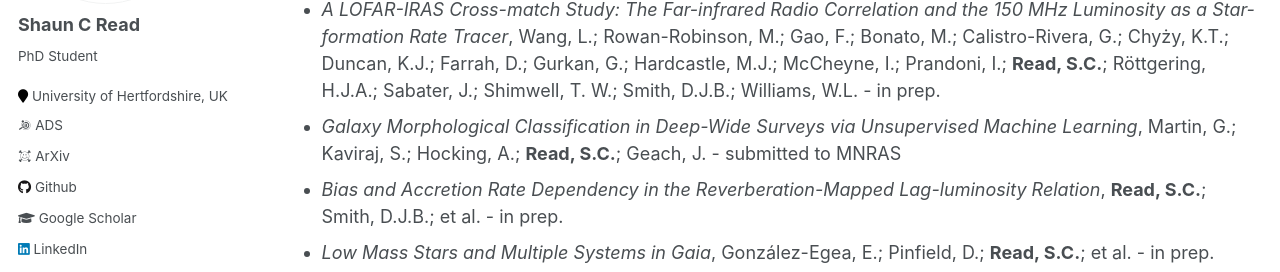
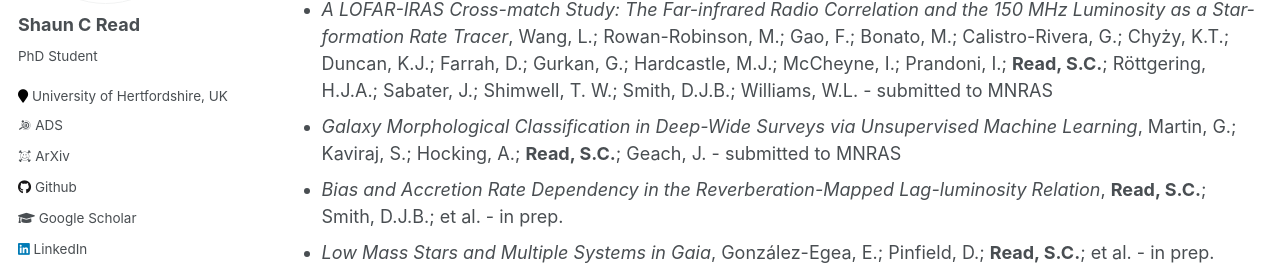
Before and after one commit to philastrophist/philastrophist.github.io, a Jekyll site: the page built from _pages/cv.md, in a window 1280 px wide and 900 px high, scrolled down 2448 px. Shown: the part 207-479 px from the top of the window. Built offline with Jekyll 4.4.1, drawn with Linux system fonts in a browser that asks for light colours; some web fonts are replaced; formulas are drawn with MathJax 3; comment, search, counter and statistics services are not loaded.

```diff
--- a/_generator/info.yml
+++ b/_generator/info.yml
@@ -17,7 +17,7 @@ unpublished:
     year: 2019
 
   - title: "A LOFAR-IRAS Cross-match Study: The Far-infrared Radio Correlation and the 150 MHz Luminosity as a Star-formation Rate Tracer"
-    pub: in prep.
+    pub: "submitted to MNRAS"
     authors: ["Wang, L.", "Rowan-Robinson, M.", "Gao, F.", "Bonato, M.", "Calistro-Rivera, G.", "Chyży, K.T.", "Duncan, K.J.",
               "Farrah, D.", "Gurkan, G.", "Hardcastle, M.J.", "McCheyne, I.", "Prandoni, I.", "Read, S.C.", "Röttgering, H.J.A.",
               "Sabater, J.", "Shimwell, T. W.", "Smith, D.J.B.", "Williams, W.L."]
--- a/_pages/cv.md
+++ b/_pages/cv.md
@@ -116,7 +116,7 @@ Luminosity Relation with LOFAR, Horizon-AGN, and CANDID*, **Read, S.C.**; Smith,
 the 150 MHz Luminosity as a Star-formation Rate Tracer*, Wang, L.; Rowan-Robinson, M.; Gao, F.; Bonato, M.; Calistro-Rivera, G.;
 Chyży, K.T.; Duncan, K.J.; Farrah, D.; Gurkan, G.; Hardcastle, M.J.;
 McCheyne, I.; Prandoni, I.; **Read, S.C.**; Röttgering, H.J.A.; Sabater,
-J.; Shimwell, T. W.; Smith, D.J.B.; Williams, W.L. - in prep.
+J.; Shimwell, T. W.; Smith, D.J.B.; Williams, W.L. - submitted to MNRAS
 * *Galaxy Morphological Classification in Deep-Wide Surveys via
 Unsupervised Machine Learning*, Martin, G.; Kaviraj, S.; Hocking, A.; **Read, S.C.**; Geach, J. - submitted to MNRAS
 * *Bias and Accretion Rate Dependency in the Reverberation-Mapped
```
Also changed, not shown: _pages/about.md (+1 -1 lines), _projects/AAS-job-hunter.md (added, +34 -0 lines), images/job-hunter-completed.PNG (added), images/job-hunter-graph.PNG (added), 3 other files.
